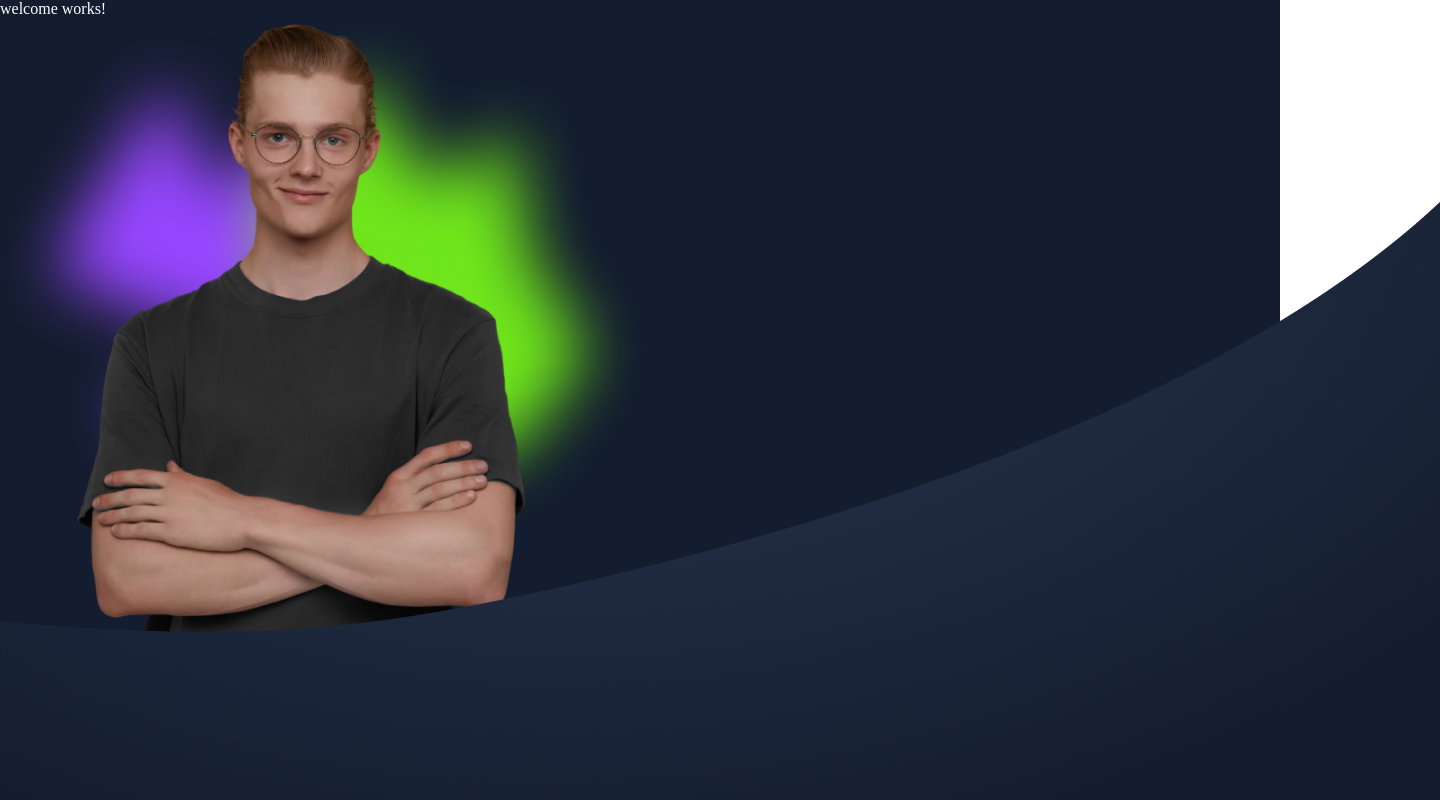
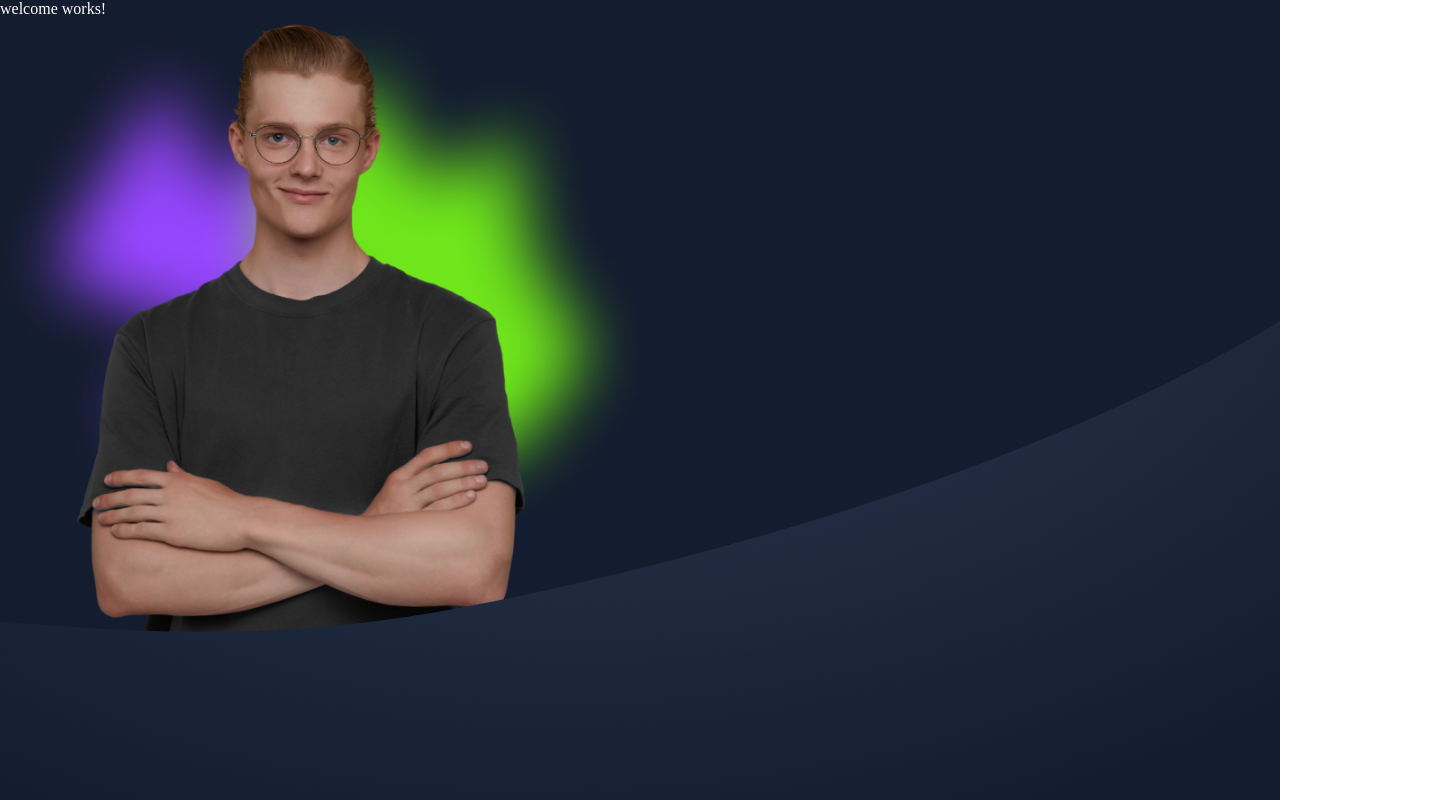
Before and after one commit to heikoNickel/PORTFOLIO, an Angular app: page / in a window 1280 px wide. Shown: the top 800 px of the page, 1440 px wide, since content can reach past the window. Built offline with nearby package versions, Linux system fonts and the light colour scheme.

Commit message:
4th Commit

```diff
--- a/src/app/main-content/welcome/welcome.component.scss
+++ b/src/app/main-content/welcome/welcome.component.scss
@@ -30,55 +30,17 @@ p{
     }
 }
 
-// .img-container-bow{
-    // display: flex;
-    // align-items: center;
-    // justify-content: center;
-    // max-width: 1440px;
-//     height: auto;
-//     overflow: hidden;
-//     >img{
-//         width: 100%;
-//         height: 100%;
-//         object-fit: cover;
-//         object-position: center;
-//     }
-// }
-
-// .hero-background{
-//     max-width: 1440px;
-//     height: auto;
-//     object-fit: cover;
-//     object-position: center;
-// }
-
-
-// @media(min-width: 645px){
-//     .img-container-bow{
-//         // width: 0%;
-//         max-width: 1440px;
-// }}
 
 .background-image-container {
-            max-width: 1440px;
-            overflow: hidden;
+    max-width: 100%;
+    overflow-x: clip;
     position: absolute;
     top: 200px;
     z-index: 5;
 }
 
-        // .background-image-container img {
-        //     // width: 100vw;
-        //     // height: auto;
-        // }
-
 @media (max-width: 665px) {
-            // .background-image-container {
-            //     height: auto;
-            // }
-
     .background-image-container{
-                // top: 150px;
         width: 100%;
         height: auto;
     }
```
Lines whose indentation alone changed are shown as unchanged.
